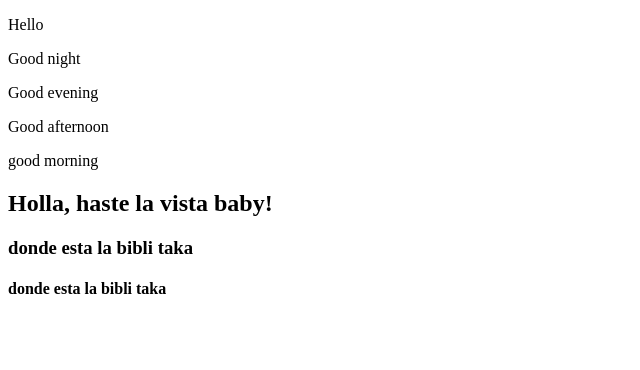
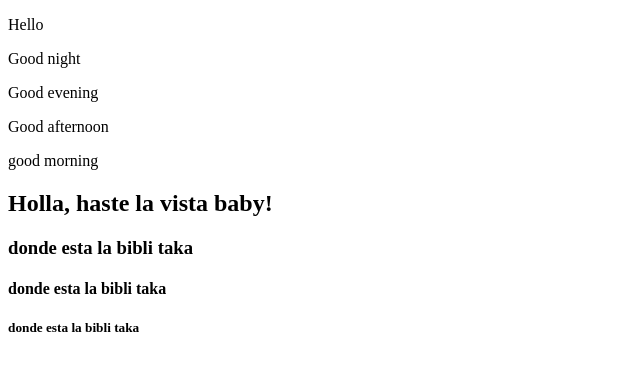
Before and after one commit to Karthik150502/NewGitLearningRepo, a plain HTML site: page index.html in a window 1280 px wide. Shown: the whole page, without its empty margins (0-640 px from the left). Drawn offline with Linux system fonts and the light colour scheme.

Commit message:
Added a another div, with h5

```diff
--- a/index.html
+++ b/index.html
@@ -27,6 +27,12 @@
     <div>
         <h4>donde esta la bibli taka</h3>
     </div>
+
+
+
+    <div>
+        <h5>donde esta la bibli taka</h5>
+    </div>
 </body>
 
 </html>
```
